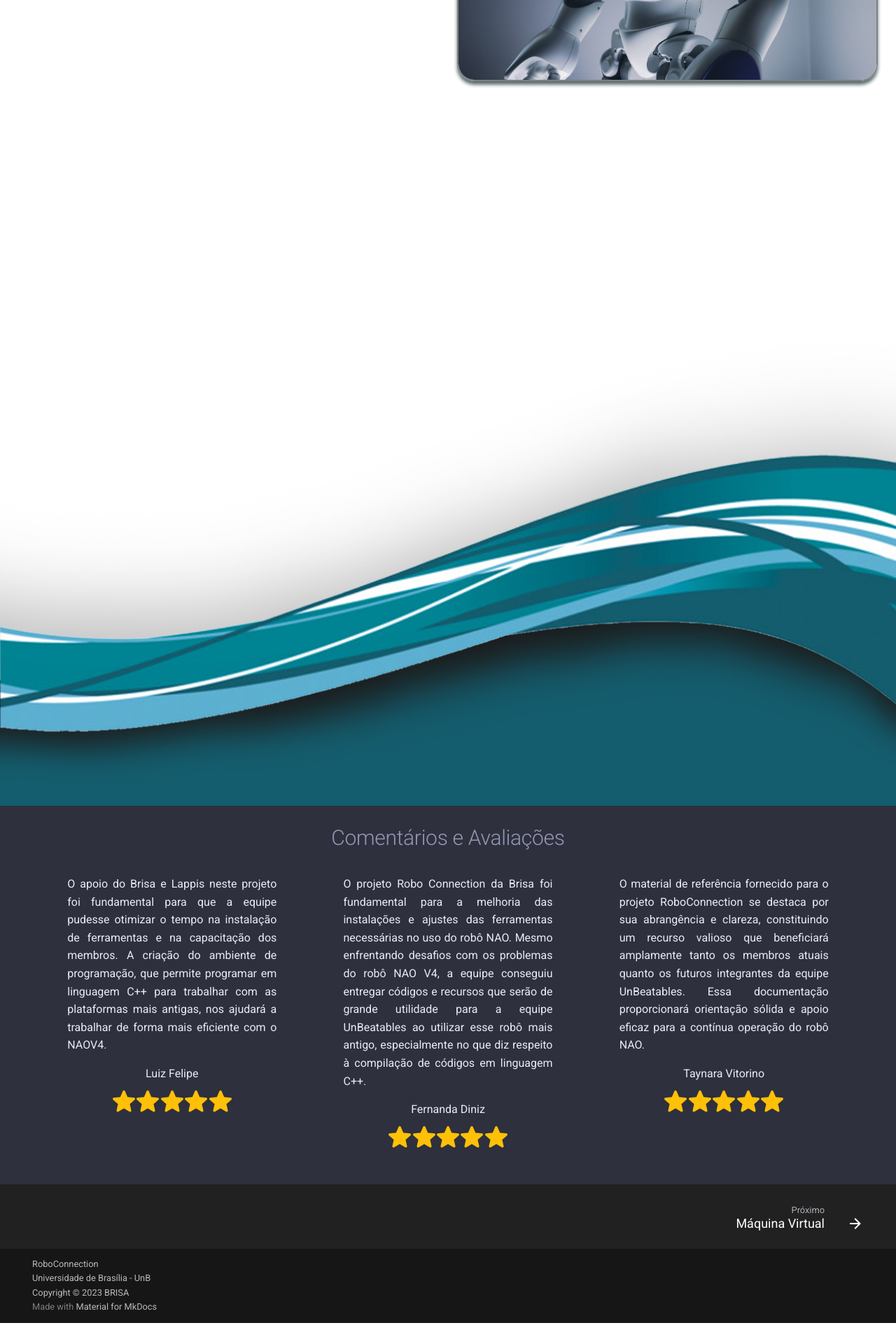
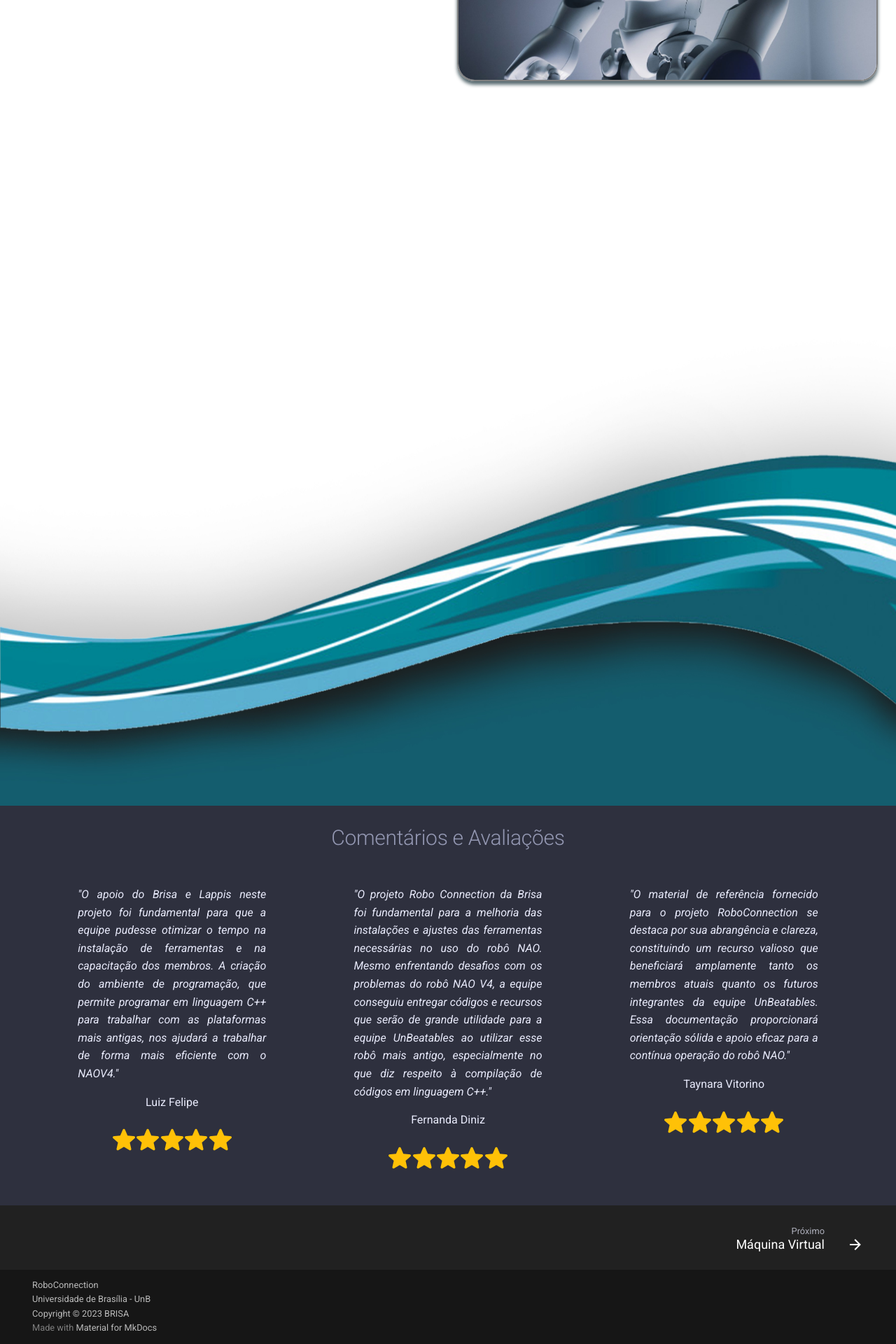
Before and after one commit to ResidenciaTICBrisa/03_Robotica, an MkDocs documentation site: the page built from docs/index.md, in a window 1280 px wide. Shown: the part 2878-4798 px from the top of the page at 70% size. Built offline with MkDocs 1.6.1 and Material for MkDocs 9.7.7, drawn with Linux system fonts in a browser that asks for light colours; comment, search, counter and statistics services are not loaded; before the commit the page ends 4768 px from its top, so only the background shows below that.

Commit message:
fix: espacaçamento no comentário

```diff
--- a/docs/overrides/home.html
+++ b/docs/overrides/home.html
@@ -236,11 +236,13 @@
         text-align: center;
     }
 
+    #section_4 div.coment p{margin: 15px;}
+
     #section_4 div.coment p.texto_coment{
         font-size: 16px;
         text-align: justify;
+        font-style: italic;
         padding-top: 10px;
-        margin-bottom: 15px;
     }
 
     #section_4 div.coment div.stars{padding-top: 10px;}
@@ -429,7 +431,7 @@
             <h1>Comentários e Avaliações</h1>
             <div class="flex_4">
                 <div class="coment">
-                    <p class="texto_coment">O apoio do Brisa e Lappis neste projeto foi fundamental para que a equipe pudesse otimizar o tempo na instalação de ferramentas e na capacitação dos membros. A criação do ambiente de programação, que permite programar em linguagem C++ para trabalhar com as plataformas mais antigas, nos ajudará a trabalhar de forma mais eficiente com o NAOV4.</p>
+                    <p class="texto_coment">"O apoio do Brisa e Lappis neste projeto foi fundamental para que a equipe pudesse otimizar o tempo na instalação de ferramentas e na capacitação dos membros. A criação do ambiente de programação, que permite programar em linguagem C++ para trabalhar com as plataformas mais antigas, nos ajudará a trabalhar de forma mais eficiente com o NAOV4."</p>
                     <p>Luiz Felipe</p>
                     <div class="stars">
                         <img src="assets/icons/estrela.png" alt="Icone de Estrela">
@@ -441,7 +443,7 @@
                 </div><!--coment-->
 
                 <div class="coment">
-                    <p class="texto_coment">O projeto Robo Connection da Brisa foi fundamental para a melhoria das instalações e ajustes das ferramentas necessárias no uso do robô NAO. Mesmo enfrentando desafios com os problemas do robô NAO V4, a equipe conseguiu entregar códigos e recursos que serão de grande utilidade para a equipe UnBeatables ao utilizar esse robô mais antigo, especialmente no que diz respeito à compilação de códigos em linguagem C++.</p>
+                    <p class="texto_coment">"O projeto Robo Connection da Brisa foi fundamental para a melhoria das instalações e ajustes das ferramentas necessárias no uso do robô NAO. Mesmo enfrentando desafios com os problemas do robô NAO V4, a equipe conseguiu entregar códigos e recursos que serão de grande utilidade para a equipe UnBeatables ao utilizar esse robô mais antigo, especialmente no que diz respeito à compilação de códigos em linguagem C++."</p>
                     <p>Fernanda Diniz</p>
                     <div class="stars">
                         <img src="assets/icons/estrela.png" alt="Icone de Estrela">
@@ -453,7 +455,7 @@
                 </div><!--coment-->
 
                 <div class="coment">
-                    <p class="texto_coment">O material de referência fornecido para o projeto RoboConnection se destaca por sua abrangência e clareza, constituindo um recurso valioso que beneficiará amplamente tanto os membros atuais quanto os futuros integrantes da equipe UnBeatables. Essa documentação proporcionará orientação sólida e apoio eficaz para a contínua operação do robô NAO.</p>
+                    <p class="texto_coment">"O material de referência fornecido para o projeto RoboConnection se destaca por sua abrangência e clareza, constituindo um recurso valioso que beneficiará amplamente tanto os membros atuais quanto os futuros integrantes da equipe UnBeatables. Essa documentação proporcionará orientação sólida e apoio eficaz para a contínua operação do robô NAO."</p>
                     <p>Taynara Vitorino</p>
                     <div class="stars">
                         <img src="assets/icons/estrela.png" alt="Icone de Estrela">
```
